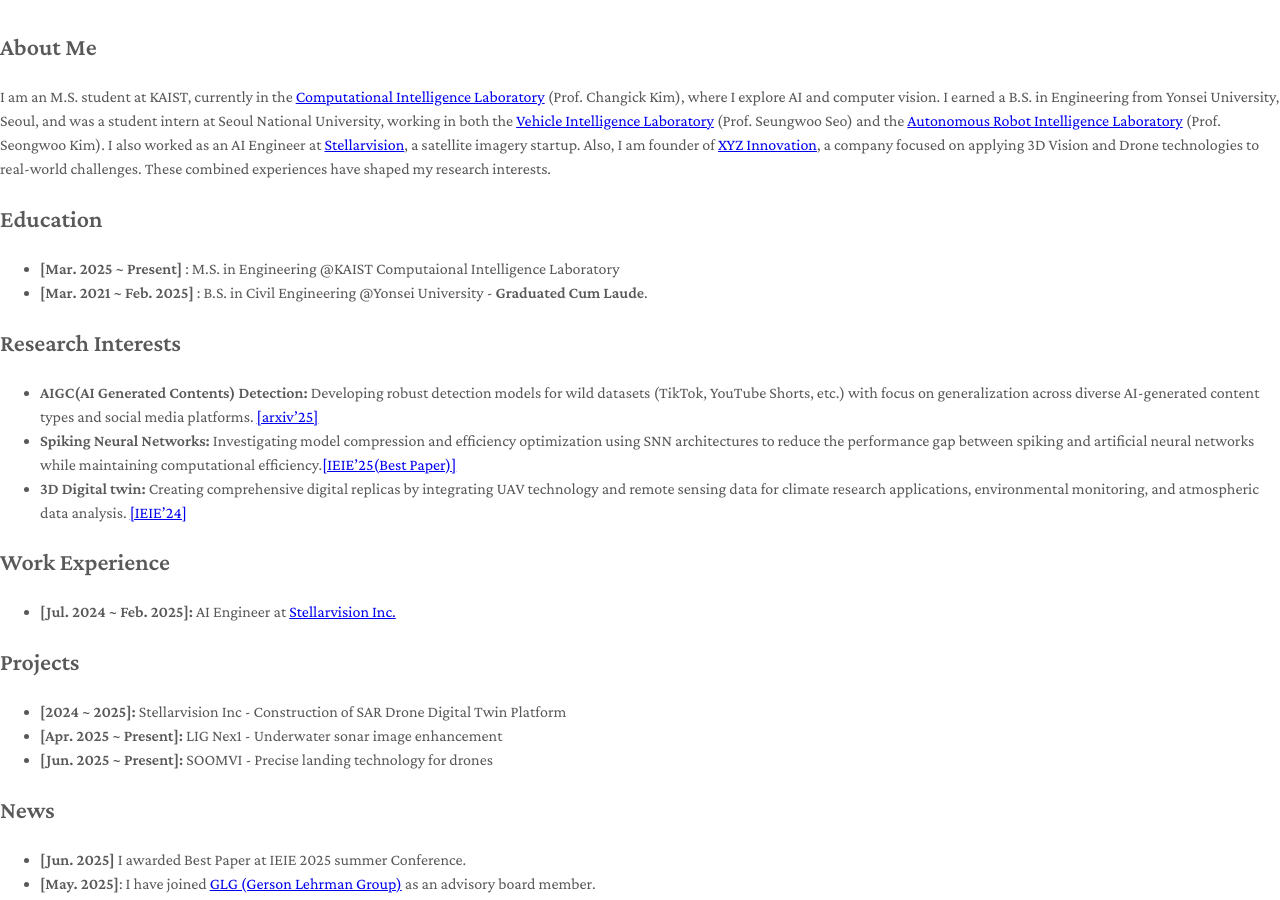
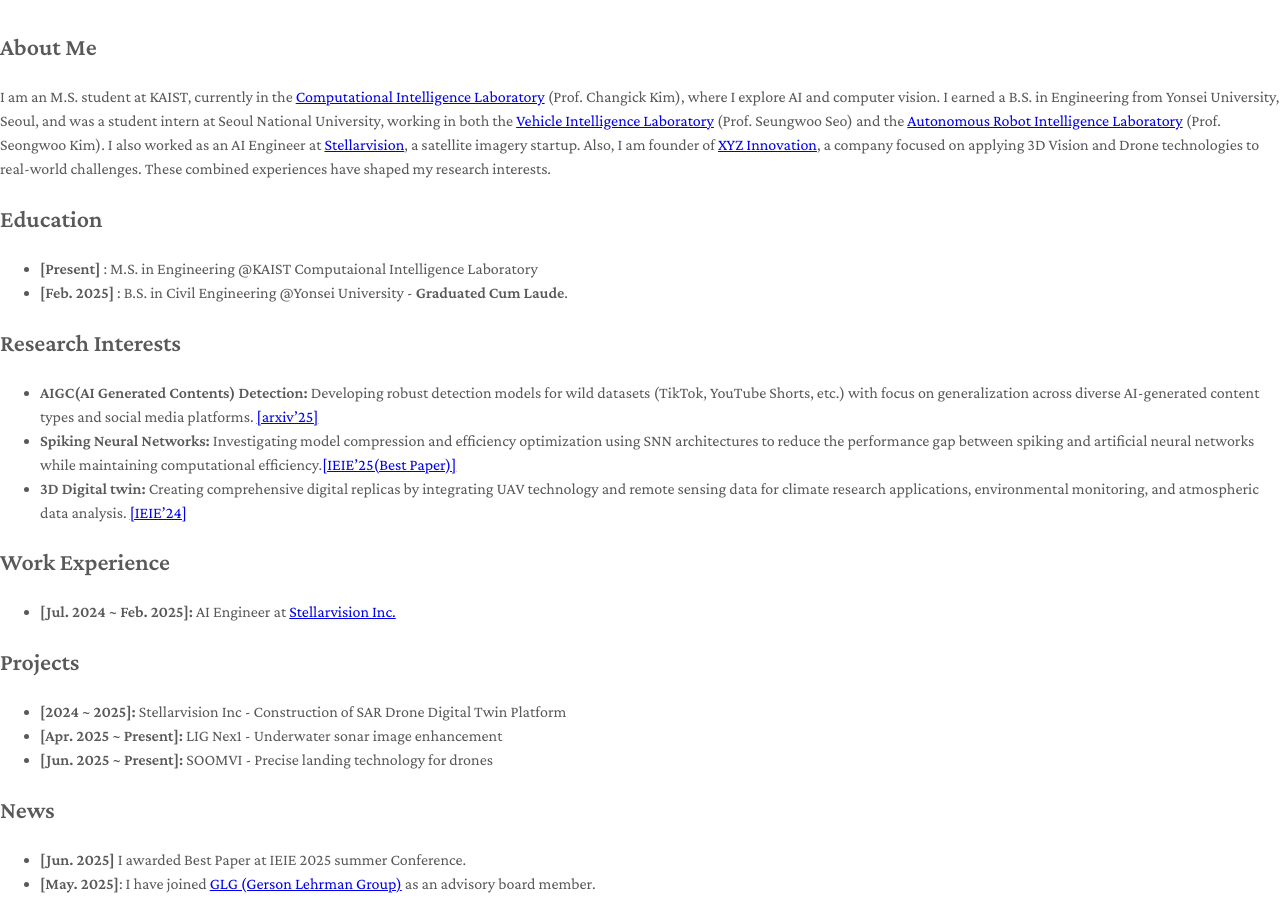
Before and after one commit to tersite1/tersite1.github.io, a Jekyll site: the page built from index.md, in a window 1280 px wide and 900 px high, scrolled down 830 px. Built offline with Jekyll 4.4.1, drawn with Linux system fonts in a browser that asks for light colours; a style sheet for code colours, icons or effects is not loaded; our own code applies the rules of GitHub Pages for plain Markdown files.

Commit message:
Update index.md

```diff
--- a/index.md
+++ b/index.md
@@ -14,8 +14,8 @@
 
 
 ## Education
-* **[Mar. 2025 ~ Present]** : M.S. in Engineering @KAIST Computaional Intelligence Laboratory
-* **[Mar. 2021 ~ Feb. 2025]** : B.S. in  Civil Engineering @Yonsei University - **Graduated Cum Laude**.
+* **[Present]** : M.S. in Engineering @KAIST Computaional Intelligence Laboratory
+* **[Feb. 2025]** : B.S. in  Civil Engineering @Yonsei University - **Graduated Cum Laude**.
 
 
 ## Research Interests
```
